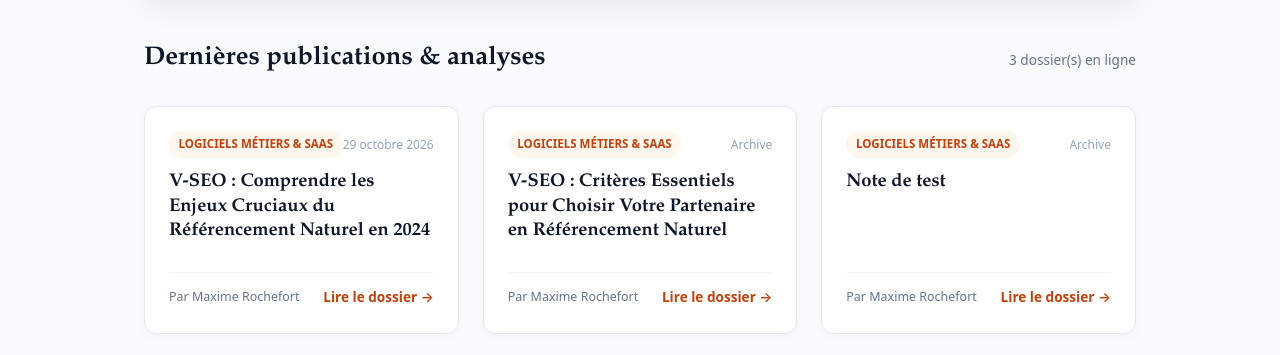
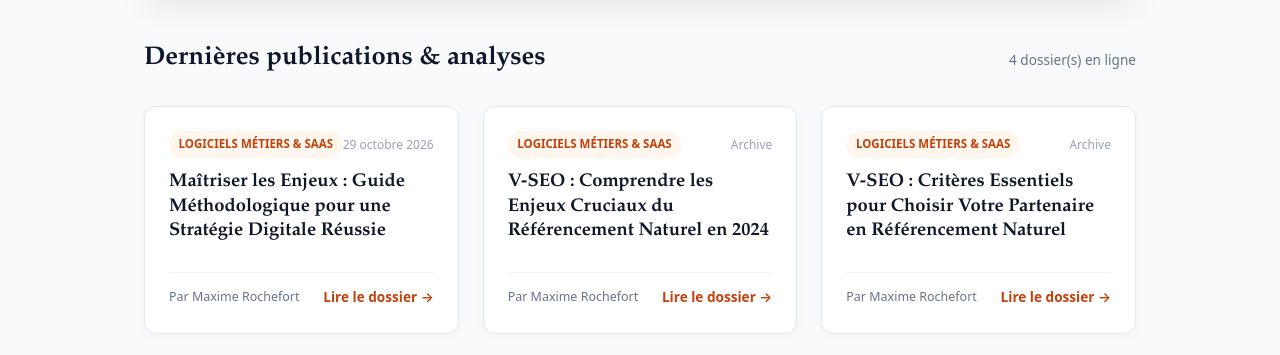
Before and after one commit to vianneydcps-boop/dossier-eco-guide-7q0t, a plain HTML site: page index.html in a window 1280 px wide. Shown: the part 399-754 px from the top of the page. Drawn offline with Linux system fonts and the light colour scheme.

Commit message:
Mise à jour page d'accueil: Maîtriser les Enjeux : Guide Méthodologi

```diff
--- a/index.html
+++ b/index.html
@@ -473,7 +473,7 @@
     <!-- Section Title -->
     <div style="display: flex; align-items: center; justify-content: space-between; margin-bottom: 1.5rem;">
       <h2 style="font-family: var(--font-serif); font-size: 1.6rem; color: #0f172a; font-weight: 700;">Dernières publications & analyses</h2>
-      <span style="font-size: 0.85rem; color: #64748b;">3 dossier(s) en ligne</span>
+      <span style="font-size: 0.85rem; color: #64748b;">4 dossier(s) en ligne</span>
     </div>
 
     <div style="display: grid; gap: 1.5rem; grid-template-columns: repeat(auto-fit, minmax(280px, 1fr));">
@@ -483,6 +483,22 @@
               <div style="display: flex; align-items: center; justify-content: space-between; margin-bottom: 0.75rem;">
                 <span style="background: var(--primary-light); color: var(--primary); font-size: 0.72rem; font-weight: 700; padding: 0.2rem 0.6rem; border-radius: 9999px; text-transform: uppercase;">Logiciels Métiers &amp; SaaS</span>
                 <span style="font-size: 0.75rem; color: #94a3b8;">29 octobre 2026</span>
+              </div>
+              <h3 style="font-family: var(--font-serif); font-size: 1.15rem; line-height: 1.35; margin-bottom: 0.75rem;">
+                <a href="posts/1793286420120-maitriser-les-enjeux-guide-methodologique-pour-une-strategie.html" style="color: #0f172a; text-decoration: none; font-weight: 700;">Maîtriser les Enjeux : Guide Méthodologique pour une Stratégie Digitale Réussie</a>
+              </h3>
+            </div>
+            <div style="margin-top: 1rem; padding-top: 0.75rem; border-top: 1px solid #f1f5f9; display: flex; justify-content: space-between; align-items: center;">
+              <span style="font-size: 0.78rem; color: #64748b;">Par Maxime Rochefort</span>
+              <a href="posts/1793286420120-maitriser-les-enjeux-guide-methodologique-pour-une-strategie.html" style="color: var(--primary); font-weight: 600; font-size: 0.85rem; text-decoration: none;">Lire le dossier →</a>
+            </div>
+          </div>
+
+          <div style="background: #ffffff; border: 1px solid #e2e8f0; border-radius: 12px; padding: 1.5rem; display: flex; flex-direction: column; justify-content: space-between; box-shadow: 0 2px 8px rgba(0,0,0,0.03);">
+            <div>
+              <div style="display: flex; align-items: center; justify-content: space-between; margin-bottom: 0.75rem;">
+                <span style="background: var(--primary-light); color: var(--primary); font-size: 0.72rem; font-weight: 700; padding: 0.2rem 0.6rem; border-radius: 9999px; text-transform: uppercase;">Logiciels Métiers &amp; SaaS</span>
+                <span style="font-size: 0.75rem; color: #94a3b8;">Archive</span>
               </div>
               <h3 style="font-family: var(--font-serif); font-size: 1.15rem; line-height: 1.35; margin-bottom: 0.75rem;">
                 <a href="posts/1793286320999-v-seo-comprendre-les-enjeux-cruciaux-du-referencement-nature.html" style="color: #0f172a; text-decoration: none; font-weight: 700;">V-SEO : Comprendre les Enjeux Cruciaux du Référencement Naturel en 2024</a>
```
